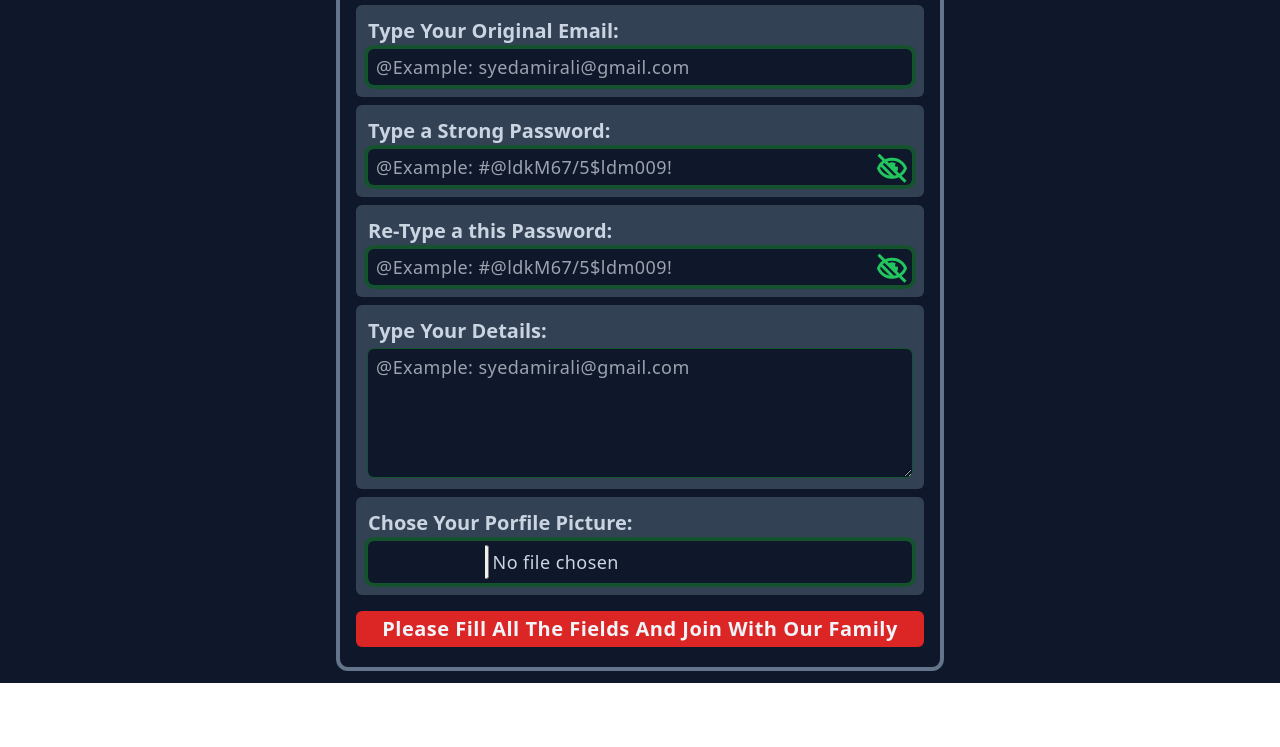
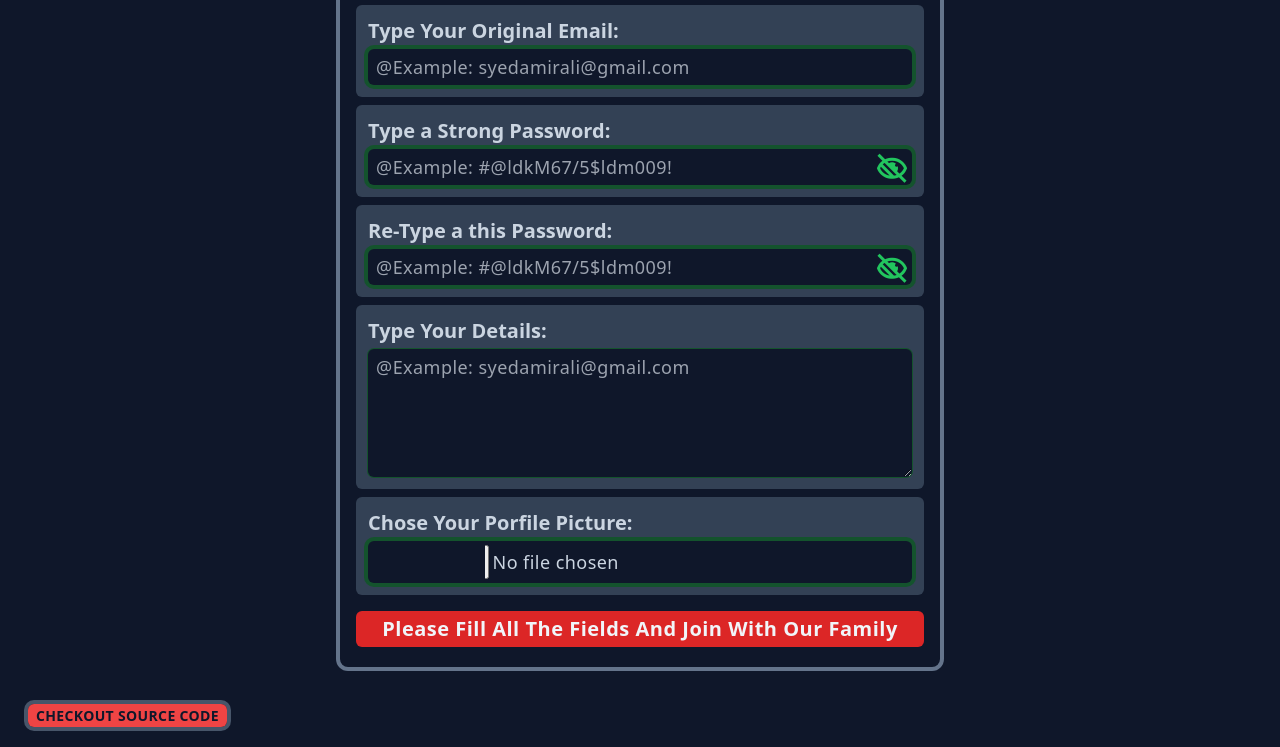
Before and after one commit to AmirWorkplace/TailwindCSS-Form, a website: page src/index.html in a window 1280 px wide. Shown: the part 363-1110 px from the top of the page. Before the commit the page ends 1046 px from the top, so only its background shows below. Drawn offline with nearby package versions, Linux system fonts and the light colour scheme; a web font is replaced by a local one.

```diff
--- a/src/login-form.html
+++ b/src/index.html
@@ -332,4 +332,11 @@
       }
     </script>
   </body>
+  <footer class="p-5 w-full bg-slate-900 h-auto">
+    <a
+      href="https://github.com/AmirWorkplace/TailwindCSS-Form"
+      class="text-sm font-bold bg-red-500 px-2 py-[2px] ml-2 mb-2 mt-5 ring-4 text-slate-900 ring-slate-600 rounded-md text-center font-pasicifico duration-500 tracking-wide hover:bg-green-500 hover:text-slate-100 hover:tracking-widest hover:underline uppercase">
+      checkout source code
+    </a>
+  </footer>
 </html>
```
Also changed, not shown: dist/output.css.
